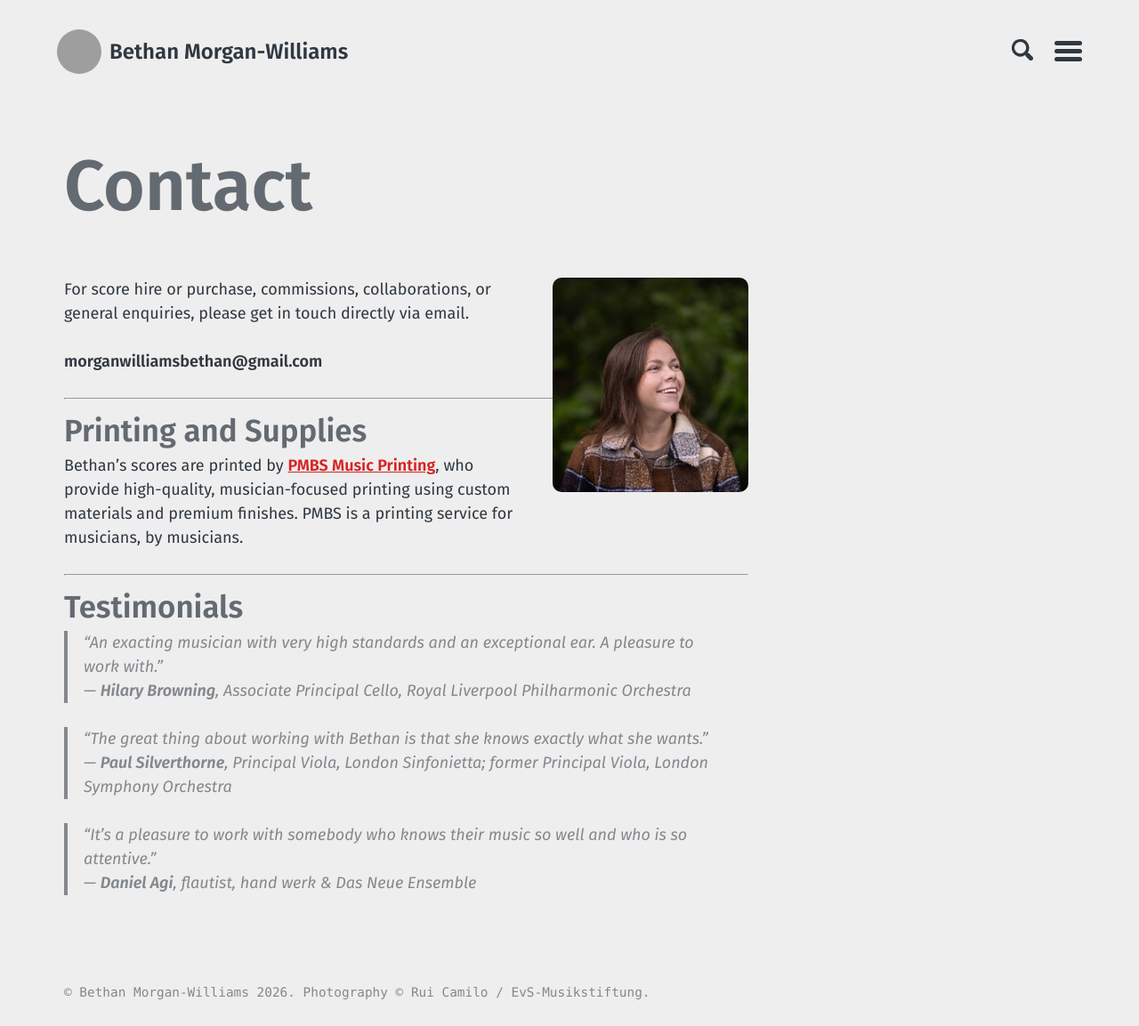
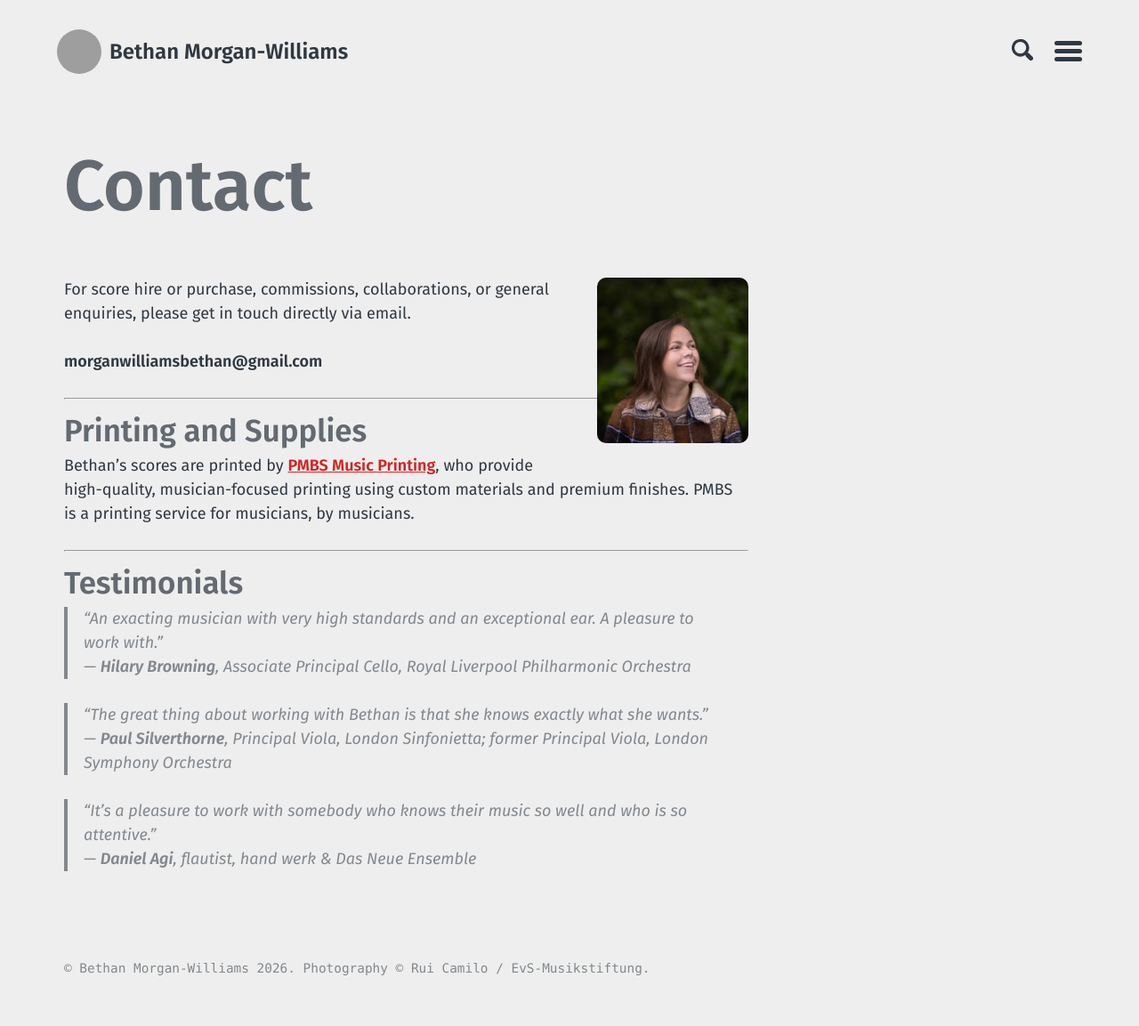
Before and after one commit to morganwilliamsb/website, a Jekyll site: the page built from contact.md, in a window 1280 px wide. Shown: the whole page at 89% size. Built offline with Jekyll 4.4.1, drawn with Linux system fonts in a browser that asks for light colours; after the commit the page ends 1126 px from its top, so only the background shows below that; grey boxes are pictures that could not be loaded.

Commit message:
Adjust contact photo dimensions for responsiveness

```diff
--- a/assets/stylesheets/main.scss
+++ b/assets/stylesheets/main.scss
@@ -266,19 +266,18 @@
 /* ===== Contact page right-aligned portrait ===== */
 
 .contact-photo-right {
-  width: 32%;
-  max-width: 220px;
+  width: 24%;
+  max-width: 170px;
   float: right;
   margin: 0 0 1.2rem 1.5rem;
   border-radius: 10px;
 }
 
-/* Mobile: stack image above text */
 @media (max-width: 900px) {
   .contact-photo-right {
     float: none;
     width: 100%;
-    max-width: 220px;
+    max-width: 170px;
     display: block;
     margin: 0 auto 1.5rem auto;
   }
```
